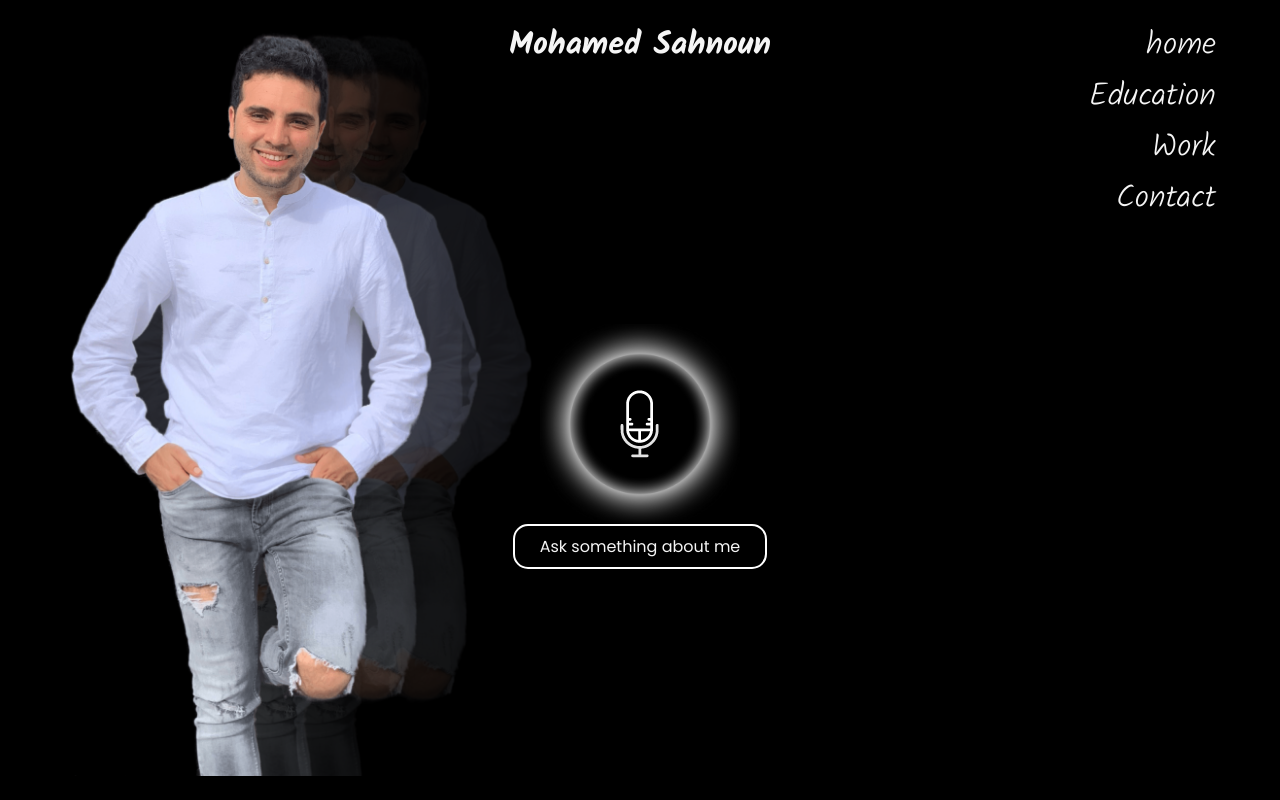
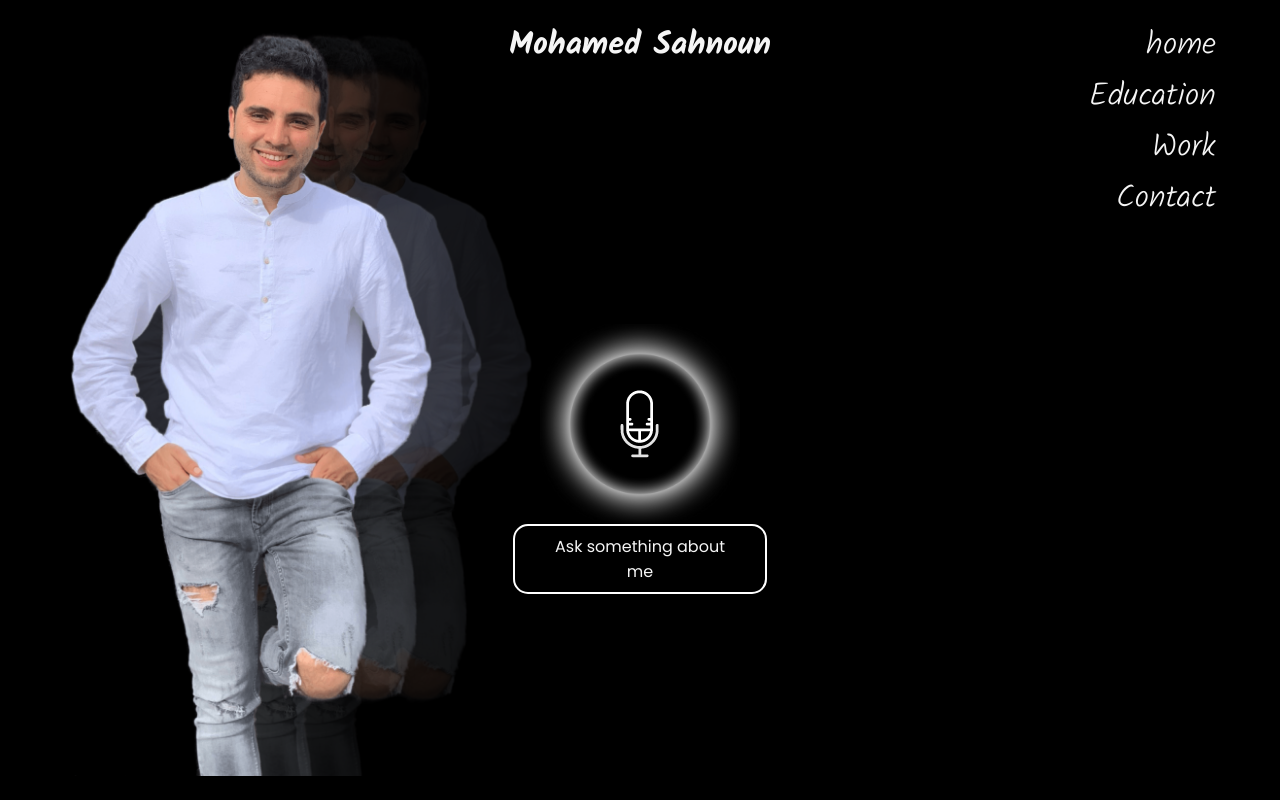
Before and after one commit to MedNoun/BertyNoun, a Next.js app: page / in a window 1280 px wide. Built offline with nearby package versions, Linux system fonts and the light colour scheme.

Commit message:
fix state error

```diff
--- a/components/Mic.js
+++ b/components/Mic.js
@@ -11,7 +11,7 @@ export default function Mic() {
     transcript,
     listening,
     resetTranscript,
-    browserSupportSpeechRecognition,
+    browserSupportsSpeechRecognition,
   } = useSpeechRecognition();
   const [clicked_mic, setClicked_mic] = useState(0);
   const [finish_animation, setFinish_animation] = useState(1);
@@ -31,7 +31,17 @@ export default function Mic() {
     },
   };
 
-  let mic = {};
+  function handleStart() {
+    setClicked_mic(1);
+    SpeechRecognition.startListening();
+  }
+
+  function handleStop() {
+    setClicked_mic(0);
+    setFinish_animation(0);
+    SpeechRecognition.stopListening();
+  }
+
   return (
     <div className="mic_container">
       <div className="circle">
@@ -42,16 +52,11 @@ export default function Mic() {
           layout="fill"
           objectFit="contain"
         />
-        <motion.div initial="" animate="" variants={mic} className="mic">
+        <motion.div className="mic">
           {clicked_mic == 1 ? (
             <Image
               key="2"
-              onClick={() => {
-                setClicked_mic(0);
-                setFinish_animation(0);
-                SpeechRecognition.startListening;
-                console.log("here it is ! ", transcript);
-              }}
+              onClick={handleStop}
               className="mic_photo"
               src="/images/icons/micstarts.gif"
               layout="fill"
@@ -60,7 +65,7 @@ export default function Mic() {
           ) : finish_animation == 1 ? (
             <Image
               key="3"
-              onClick={() => setClicked_mic(1)}
+              onClick={handleStart}
               className="mic_photo"
               src="/images/icons/mic.gif"
               layout="fill"
@@ -72,12 +77,7 @@ export default function Mic() {
             }, 550) && (
               <Image
                 key="4"
-                onClick={() => {
-                  setClicked_mic(1);
-                  SpeechRecognition.stopListening;
-                  console.log("here is the transcript : ", transcript);
-                  console.log(transcript);
-                }}
+                onClick={() => setClicked_mic(1)}
                 className="mic_photo"
                 src="/images/icons/micstop.gif"
                 layout="fill"
--- a/styles/globals.css
+++ b/styles/globals.css
@@ -91,13 +91,14 @@ body {
   margin: auto;
 }
 
-
-
 .popover {
   bottom: 0;
   font-size: var(--fs_xsmall);
   border: 2px solid white;
   border-radius: 15px;
   padding: 8px 25px;
+  margin: auto;
+  max-width: 200px;
+  text-align: center;
   width: fit-content;
 }
```
